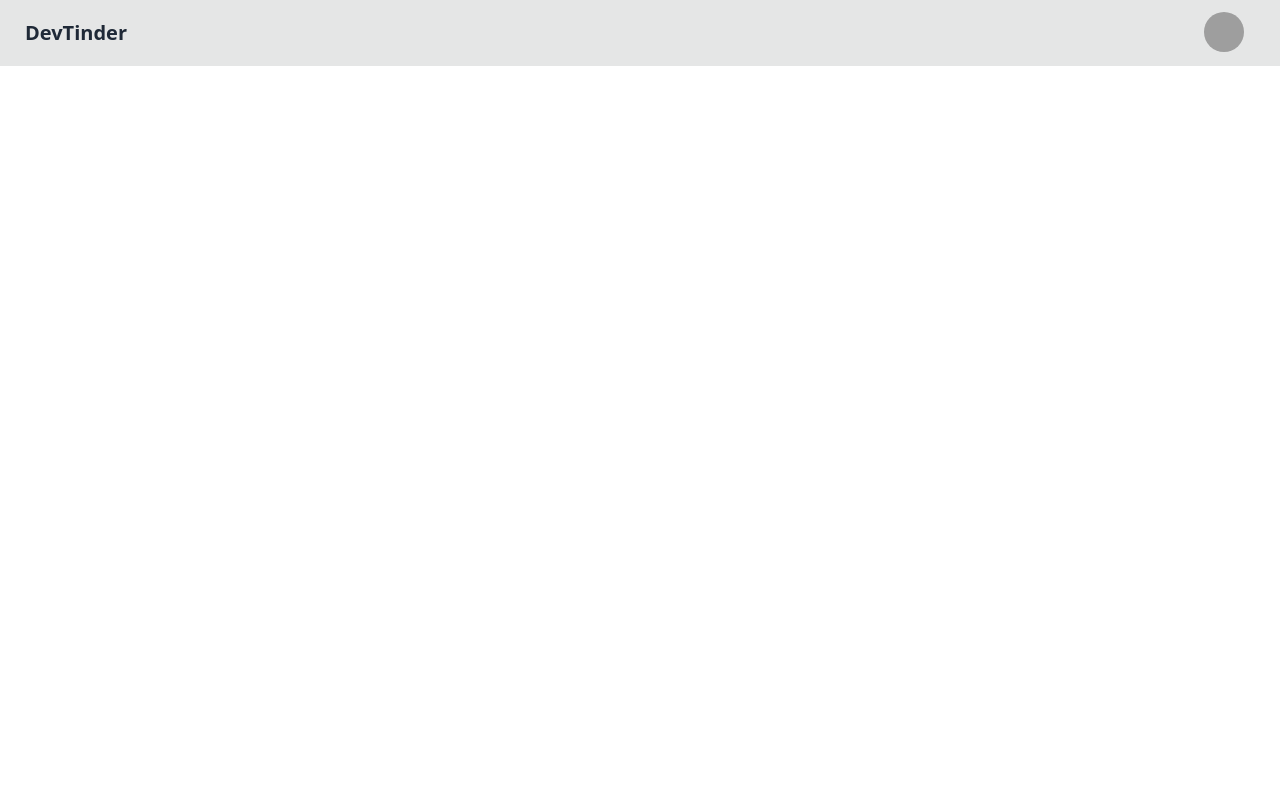
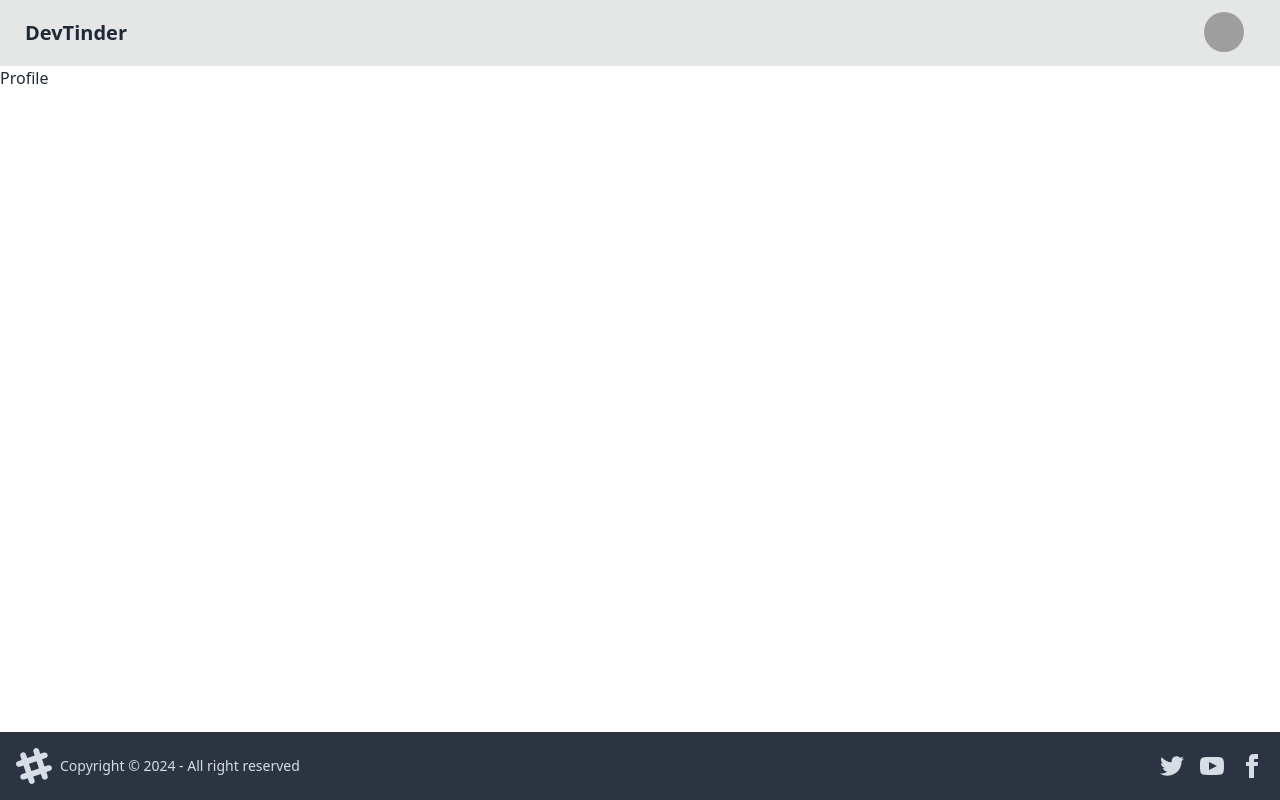
Before and after one commit to S-Nadeem/DevTinder-web, a React (Vite) app: page /profile in a window 1280 px wide. Built offline with nearby package versions, Linux system fonts and the light colour scheme; grey boxes are pictures that could not be loaded.

Commit message:
fixed the touting

```diff
--- a/package.json
+++ b/package.json
@@ -11,7 +11,8 @@
   },
   "dependencies": {
     "react": "^18.3.1",
-    "react-dom": "^18.3.1"
+    "react-dom": "^18.3.1",
+    "react-router-dom": "^7.1.0"
   },
   "devDependencies": {
     "@eslint/js": "^9.17.0",
--- a/src/App.jsx
+++ b/src/App.jsx
@@ -1,44 +1,19 @@
+import { BrowserRouter, Route, Routes } from "react-router-dom";
+import Body from "./components/Body";
+import Login from "./components/Login";
+import { Profile } from "./components/Profile";
+
 function App() {
   return (
     <>
-      <div className="navbar bg-base-300">
-        <div className="flex-1">
-          <a className="btn btn-ghost text-xl">DevTinder</a>
-        </div>
-        <div className="flex-none gap-2">
-          <div className="dropdown dropdown-end mx-6">
-            <div
-              tabIndex={0}
-              role="button"
-              className="btn btn-ghost btn-circle avatar"
-            >
-              <div className="w-10 rounded-full">
-                <img
-                  alt="Tailwind CSS Navbar component"
-                  src="https://img.daisyui.com/images/stock/photo-1534528741775-53994a69daeb.webp"
-                />
-              </div>
-            </div>
-            <ul
-              tabIndex={0}
-              className="menu menu-sm dropdown-content bg-base-100 rounded-box z-[1] mt-3 w-52 p-2 shadow"
-            >
-              <li>
-                <a className="justify-between">
-                  Profile
-                  <span className="badge">New</span>
-                </a>
-              </li>
-              <li>
-                <a>Settings</a>
-              </li>
-              <li>
-                <a>Logout</a>
-              </li>
-            </ul>
-          </div>
-        </div>
-      </div>
+      <BrowserRouter basename="/">
+        <Routes>
+          <Route path="/" element={<Body />}>
+            <Route path="/login" element={<Login />} />
+            <Route path="/profile" element={<Profile />} />
+          </Route>
+        </Routes>
+      </BrowserRouter>
     </>
   );
 }
--- /dev/null
+++ b/src/components/Body.jsx
@@ -0,0 +1,15 @@
+import { Outlet } from "react-router-dom";
+import Navbar from "./Navbar";
+import { Footer } from "./Footer";
+
+const Body = () => {
+  return (
+    <>
+      <Navbar />
+      <Outlet />
+      <Footer />
+    </>
+  );
+};
+
+export default Body;
--- /dev/null
+++ b/src/components/Footer.jsx
@@ -0,0 +1,55 @@
+export const Footer = () => {
+  return (
+    <footer className="fixed bottom-0 items-center p-4 footer bg-neutral text-neutral-content">
+      <aside className="items-center grid-flow-col">
+        <svg
+          width="36"
+          height="36"
+          viewBox="0 0 24 24"
+          xmlns="http://www.w3.org/2000/svg"
+          fillRule="evenodd"
+          clipRule="evenodd"
+          className="fill-current"
+        >
+          <path d="M22.672 15.226l-2.432.811.841 2.515c.33 1.019-.209 2.127-1.23 2.456-1.15.325-2.148-.321-2.463-1.226l-.84-2.518-5.013 1.677.84 2.517c.391 1.203-.434 2.542-1.831 2.542-.88 0-1.601-.564-1.86-1.314l-.842-2.516-2.431.809c-1.135.328-2.145-.317-2.463-1.229-.329-1.018.211-2.127 1.231-2.456l2.432-.809-1.621-4.823-2.432.808c-1.355.384-2.558-.59-2.558-1.839 0-.817.509-1.582 1.327-1.846l2.433-.809-.842-2.515c-.33-1.02.211-2.129 1.232-2.458 1.02-.329 2.13.209 2.461 1.229l.842 2.515 5.011-1.677-.839-2.517c-.403-1.238.484-2.553 1.843-2.553.819 0 1.585.509 1.85 1.326l.841 2.517 2.431-.81c1.02-.33 2.131.211 2.461 1.229.332 1.018-.21 2.126-1.23 2.456l-2.433.809 1.622 4.823 2.433-.809c1.242-.401 2.557.484 2.557 1.838 0 .819-.51 1.583-1.328 1.847m-8.992-6.428l-5.01 1.675 1.619 4.828 5.011-1.674-1.62-4.829z"></path>
+        </svg>
+        <p>Copyright © {new Date().getFullYear()} - All right reserved</p>
+      </aside>
+      <nav className="grid-flow-col gap-4 md:place-self-center md:justify-self-end">
+        <a>
+          <svg
+            xmlns="http://www.w3.org/2000/svg"
+            width="24"
+            height="24"
+            viewBox="0 0 24 24"
+            className="fill-current"
+          >
+            <path d="M24 4.557c-.883.392-1.832.656-2.828.775 1.017-.609 1.798-1.574 2.165-2.724-.951.564-2.005.974-3.127 1.195-.897-.957-2.178-1.555-3.594-1.555-3.179 0-5.515 2.966-4.797 6.045-4.091-.205-7.719-2.165-10.148-5.144-1.29 2.213-.669 5.108 1.523 6.574-.806-.026-1.566-.247-2.229-.616-.054 2.281 1.581 4.415 3.949 4.89-.693.188-1.452.232-2.224.084.626 1.956 2.444 3.379 4.6 3.419-2.07 1.623-4.678 2.348-7.29 2.04 2.179 1.397 4.768 2.212 7.548 2.212 9.142 0 14.307-7.721 13.995-14.646.962-.695 1.797-1.562 2.457-2.549z"></path>
+          </svg>
+        </a>
+        <a>
+          <svg
+            xmlns="http://www.w3.org/2000/svg"
+            width="24"
+            height="24"
+            viewBox="0 0 24 24"
+            className="fill-current"
+          >
+            <path d="M19.615 3.184c-3.604-.246-11.631-.245-15.23 0-3.897.266-4.356 2.62-4.385 8.816.029 6.185.484 8.549 4.385 8.816 3.6.245 11.626.246 15.23 0 3.897-.266 4.356-2.62 4.385-8.816-.029-6.185-.484-8.549-4.385-8.816zm-10.615 12.816v-8l8 3.993-8 4.007z"></path>
+          </svg>
+        </a>
+        <a>
+          <svg
+            xmlns="http://www.w3.org/2000/svg"
+            width="24"
+            height="24"
+            viewBox="0 0 24 24"
+            className="fill-current"
+          >
+            <path d="M9 8h-3v4h3v12h5v-12h3.642l.358-4h-4v-1.667c0-.955.192-1.333 1.115-1.333h2.885v-5h-3.808c-3.596 0-5.192 1.583-5.192 4.615v3.385z"></path>
+          </svg>
+        </a>
+      </nav>
+    </footer>
+  );
+};
--- /dev/null
+++ b/src/components/Login.jsx
@@ -0,0 +1,5 @@
+const Login = () => {
+  return <div>Login</div>;
+};
+
+export default Login;
--- /dev/null
+++ b/src/components/Navbar.jsx
@@ -0,0 +1,44 @@
+const Navbar = () => {
+  return (
+    <div className="navbar bg-base-300">
+      <div className="flex-1">
+        <a className="text-xl btn btn-ghost">DevTinder</a>
+      </div>
+      <div className="flex-none gap-2">
+        <div className="mx-6 dropdown dropdown-end">
+          <div
+            tabIndex={0}
+            role="button"
+            className="btn btn-ghost btn-circle avatar"
+          >
+            <div className="w-10 rounded-full">
+              <img
+                alt="Tailwind CSS Navbar component"
+                src="https://img.daisyui.com/images/stock/photo-1534528741775-53994a69daeb.webp"
+              />
+            </div>
+          </div>
+          <ul
+            tabIndex={0}
+            className="menu menu-sm dropdown-content bg-base-100 rounded-box z-[1] mt-3 w-52 p-2 shadow"
+          >
+            <li>
+              <a className="justify-between">
+                Profile
+                <span className="badge">New</span>
+              </a>
+            </li>
+            <li>
+              <a>Settings</a>
+            </li>
+            <li>
+              <a>Logout</a>
+            </li>
+          </ul>
+        </div>
+      </div>
+    </div>
+  );
+};
+
+export default Navbar;
--- /dev/null
+++ b/src/components/Profile.jsx
@@ -0,0 +1,3 @@
+export const Profile = () => {
+  return <div>Profile</div>;
+};
```
Also changed, not shown: 1 other file (tests, documents, lock files or other folders).
